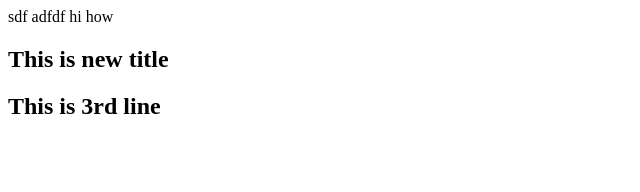
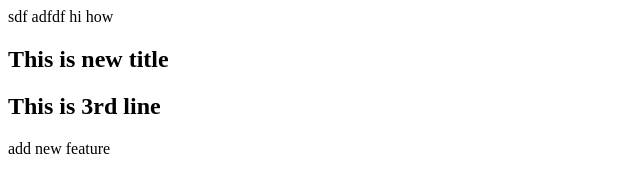
Before and after one commit to sksabirali/testgit, a plain HTML site: page index.html in a window 1280 px wide. Shown: the whole page, without its empty margins (0-640 px from the left). Drawn offline with Linux system fonts and the light colour scheme.

Commit message:
add content in index page

```diff
--- a/index.html
+++ b/index.html
@@ -9,5 +9,6 @@
 
 	<h2>This is new title</h2>
 	<h2>This is 3rd line</h2>
+	<div>add new feature</div>
 </body>
 </html>
```
